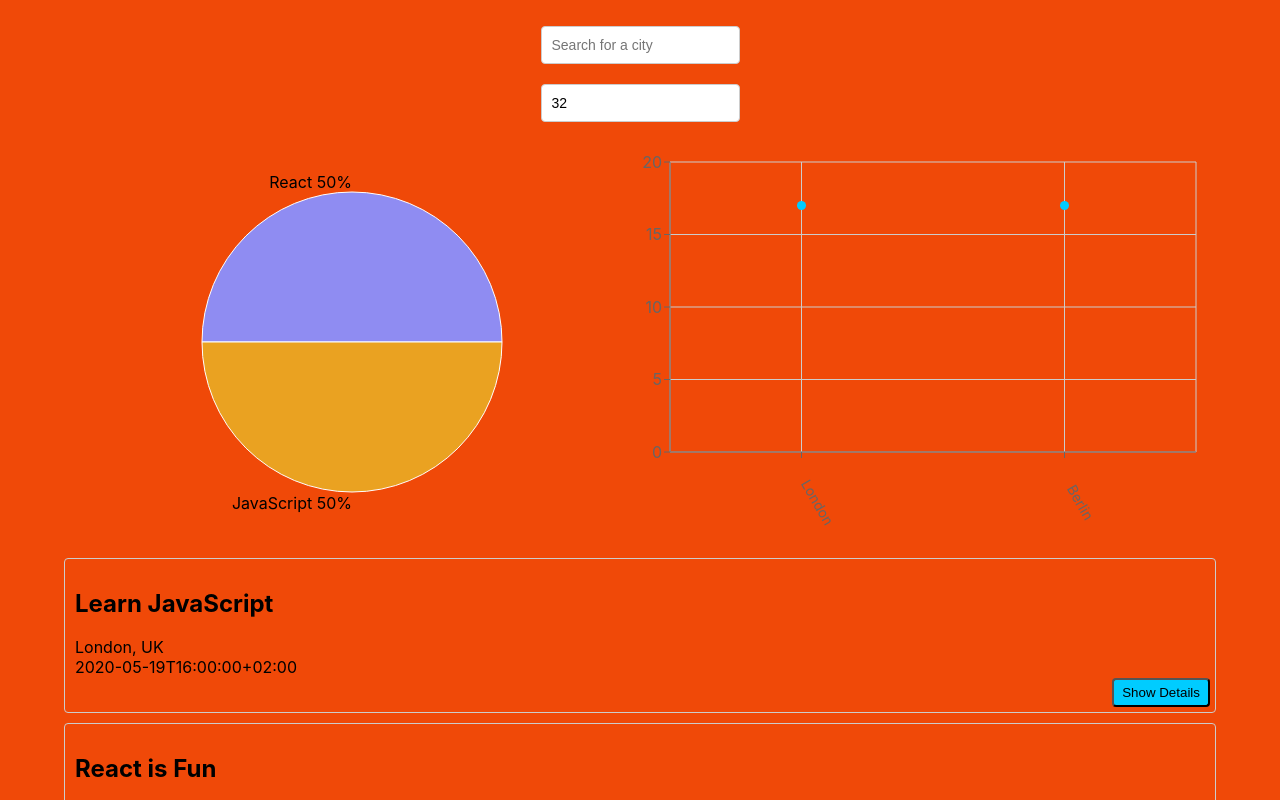
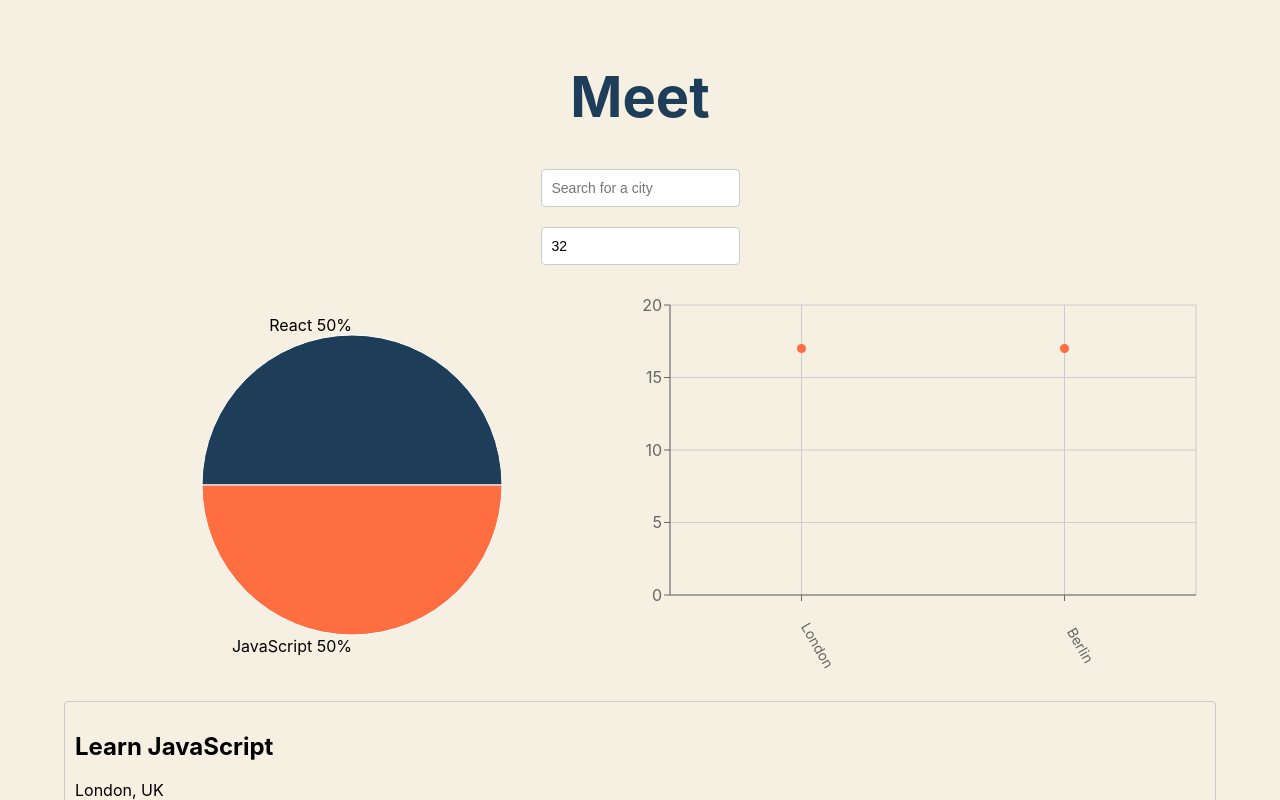
Before and after one commit to jlt717/meet, a React (Create React App) app: page / in a window 1280 px wide. Shown: the top 800 px of the page. Built offline with nearby package versions, Linux system fonts and the light colour scheme; what atatus-spa would draw is missing.

Commit message:
updated styles

```diff
--- a/src/App.css
+++ b/src/App.css
@@ -11,6 +11,11 @@
 ul {
   padding: 0;
   list-style: none;
+}
+
+h1 {
+  font-size: 56px;
+  color: #1e3d59;
 }
 
 p {
@@ -92,7 +97,8 @@ input[type="number"] {
   border-radius: 4px;
   outline: none;
   cursor: pointer;
-  background-color: #00ccff;
+  color: #f5f0e1;
+  background-color: #1e3d59;
 }
 .alerts-container {
   position: fixed;
--- a/src/App.js
+++ b/src/App.js
@@ -56,12 +56,13 @@ const App = () => {
   }
 
   return (
-    <div className="App" style={{ backgroundColor: "#f04908" }}>
+    <div className="App" style={{ backgroundColor: "#f5f0e1" }}>
       <div className="alerts-container">
         {infoAlert.length ? <InfoAlert text={infoAlert} /> : null}
         {errorAlert.length ? <ErrorAlert text={errorAlert} /> : null}
         {warningAlert.length ? <WarningAlert text={warningAlert} /> : null}
       </div>
+      <h1> Meet </h1>
       <CitySearch
         allLocations={allLocations}
         setSelectedCity={handleCitySelected}
--- a/src/components/CityEventsChart.js
+++ b/src/components/CityEventsChart.js
@@ -55,7 +55,7 @@ const CityEventsChart = ({ allLocations, events }) => {
           allowDecimals={false}
         />
         <Tooltip cursor={{ strokeDasharray: "3 3" }} />
-        <Scatter name="Events by city" data={data} fill="#00ccff" />
+        <Scatter name="Events by city" data={data} fill="#ff6e40" />
       </ScatterChart>
     </ResponsiveContainer>
   );
--- a/src/components/EventGenresChart.js
+++ b/src/components/EventGenresChart.js
@@ -3,7 +3,7 @@ import { PieChart, Pie, Cell, ResponsiveContainer } from "recharts";
 
 const EventGenresChart = ({ events }) => {
   const [data, setData] = useState([]);
-  const colors = ["#8F8CF2", "#EAA221", "#65B8BF", "#e642f5", "#1e7033"];
+  const colors = ["#1e3d59", "#ff6e40", "#ffc13b", "#1e847f", "#7a2048"];
   useEffect(() => {
     const genres = ["React", "JavaScript", "Node", "jQuery", "Angular"];
 
@@ -53,7 +53,7 @@ const EventGenresChart = ({ events }) => {
         <Pie
           data={data}
           dataKey="value"
-          fill="#ffd300"
+          fill="#ffc13b"
           labelLine={false}
           outerRadius={150}
           label={renderCustomizedLabel}
```
